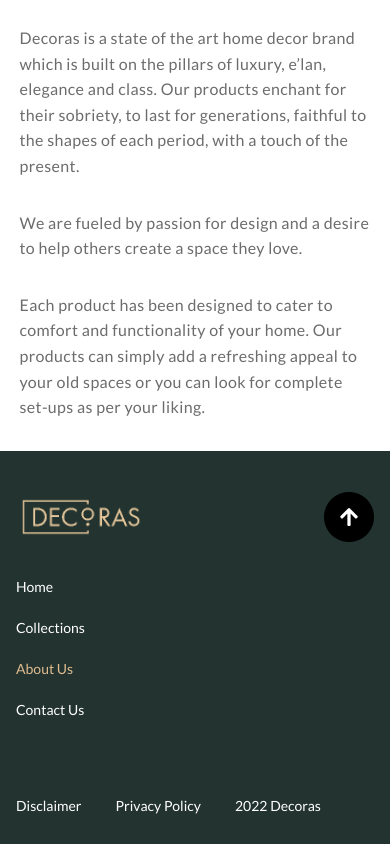
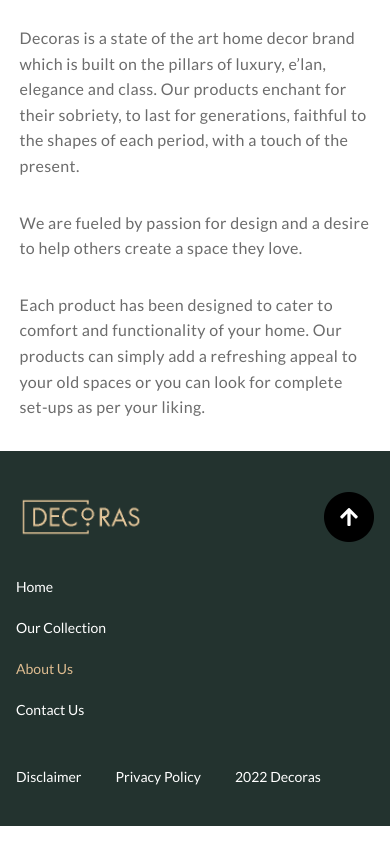
Before and after one commit to thegautamrohit/decoras, a Next.js app: page /about in a window 390 px wide. Shown: the part 716-1560 px from the top of the page. Built offline with nearby package versions, Linux system fonts and the light colour scheme.

Commit message:
header & footer

```diff
--- a/components/commonComponents/Footer/Footer.js
+++ b/components/commonComponents/Footer/Footer.js
@@ -39,6 +39,7 @@ function Footer() {
         </div>
 
         <div className="footer__middle__bar">
+          <div className="footer__quick__links">
             <Link href="/">
               <a
                 className={
@@ -53,12 +54,12 @@ function Footer() {
             <Link href="/our-collection">
               <a
                 className={
-                router.pathname == "/our-collection"
+                  router.asPath.includes("our-collection")
                     ? "active__footer__link"
                     : "inactive__footer__link"
                 }
               >
-              Collections
+                Our Collection
               </a>
             </Link>
             <Link href="/about">
@@ -84,37 +85,14 @@ function Footer() {
               </a>
             </Link>
           </div>
-
-        <div className="footer__bottom__bar">
-          {/* <div className="footer__social_icons">
-            <Link className="footer__social__mono__link" href="/">
-              <a className="footer__social__mono__link">
-                <FaFacebookF color="#23332F" />
-              </a>
-            </Link>
-            <Link className="footer__social__mono__link" href="/">
-              <a className="footer__social__mono__link">
-                <BsInstagram color="#23332F" />
-              </a>
-            </Link>
-            <Link className="footer__social__mono__link" href="/">
-              <a className="footer__social__mono__link">
-                <BsWhatsapp color="#23332F" />
-              </a>
-            </Link>
-            <Link className="footer__social__mono__link" href="/">
-              <a className="footer__social__mono__link">
-                <FaLinkedinIn color="#23332F" />
-              </a>
-            </Link>
-          </div> */}
-
           <div className="footer__disclaimer__bar">
             <p>Disclaimer</p>
             <p>Privacy Policy</p>
             <p>2022 Decoras</p>
           </div>
         </div>
+
+        <div className="footer__bottom__bar"></div>
       </div>
     </footer>
   );
--- a/components/commonComponents/Header/Header.js
+++ b/components/commonComponents/Header/Header.js
@@ -28,9 +28,6 @@ function Header({ children, href }) {
   };
 
   const expandHandler = (e) => {
-    // "header_mob_link_active"
-    //               : "header_mob_link"
-    // console.log(e.target.classList.value);
     setExpand(!expand);
   };
 
@@ -54,7 +51,7 @@ function Header({ children, href }) {
             <div
               className="header_drop_down_menu"
               style={
-                router.asPath === "/our-collection"
+                router.asPath.includes("our-collection")
                   ? { color: "var(--black)", fontWeight: "600" }
                   : { color: "var(--grey)", textDecoration: "none" }
               }
@@ -190,7 +187,7 @@ function Header({ children, href }) {
           <div onClick={(e) => expandHandler(e)}>
             <div
               className={
-                router.asPath === "/our-collection"
+                router.asPath.includes("our-collection")
                   ? "header_mob_link_active"
                   : "header_mob_link"
               }
--- a/styles/Footer.css
+++ b/styles/Footer.css
@@ -28,16 +28,30 @@
 }
 
 .footer__middle__bar {
-  margin: 40px 0;
+  margin: 40px 0 0 0;
+  display: flex;
+  align-items: flex-end;
+  justify-content: space-between;
+  /* flex-direction: column; */
+}
+
+.footer__quick__links {
   display: flex;
   flex-direction: column;
 }
 
-.footer__middle__bar > a {
+.footer__quick__links > a {
   font-size: 16px;
   font-family: var(--lato);
   margin: 0 0 24px 0;
   text-decoration: none;
+}
+
+.footer__quick__links > a:last-child {
+  /* font-size: 16px; */
+  /* font-family: var(--lato); */
+  margin: 0 0 0px 0;
+  /* text-decoration: none; */
 }
 
 .active__footer__link {
@@ -83,7 +97,7 @@
   .footer__container {
     height: 100%;
     width: 100%;
-    padding: 41px 16px 30px 16px;
+    padding: 41px 16px;
   }
   .footer__container__main {
     width: 100%;
@@ -101,10 +115,18 @@
   }
 
   .footer__middle__bar {
-    margin: 32px 0 55px 0;
+    margin: 32px 0 0px 0;
+    display: flex;
+    flex-direction: column;
+    align-items: unset;
+    justify-content: unset;
   }
 
-  .footer__middle__bar > a {
+  .footer__quick__links {
+    margin: 0 0 50px 0;
+  }
+
+  .footer__quick__links > a {
     font-size: 14px;
   }
 
```
Lines whose indentation alone changed are shown as unchanged.
